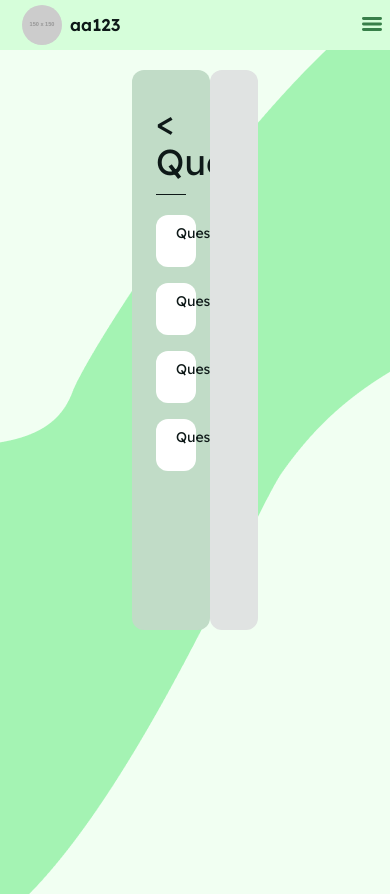
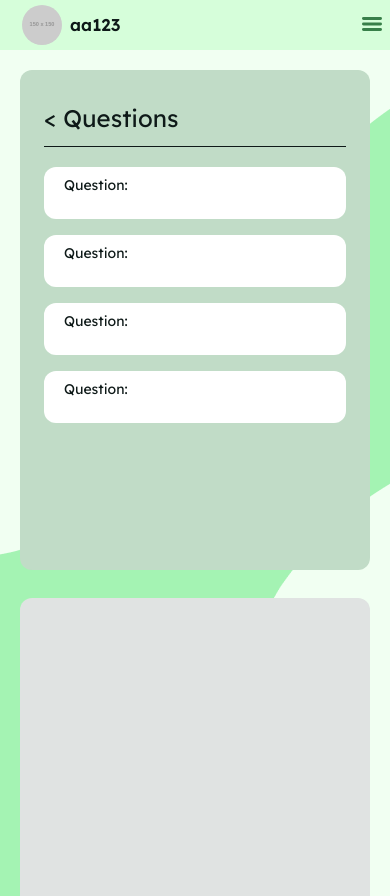
Before and after one commit to mquintanau/mascotopia_fe, a React (Vite) app in the folder view/: page /questionView/1/1 in a window 390 px wide. Shown: the top 896 px of the page. Built offline with nearby package versions, Linux system fonts and the light colour scheme.

Commit message:
Agrega funcionalidad responsive a la segunda vista del foro

```diff
--- a/view/src/pages/QuestionView.jsx
+++ b/view/src/pages/QuestionView.jsx
@@ -1,31 +1,30 @@
-import { Link } from 'react-router-dom';
-import QuestionList from '../components/QuestionList/QuestionList';
-import { useState } from 'react';
-import Button from '../components/Button/Button'
+import { Link } from "react-router-dom";
+import QuestionList from "../components/QuestionList/QuestionList";
+import { useState } from "react";
+import Button from "../components/Button/Button";
 import Blob from "../assets/Blob.png";
-
 
 const QuestionView = () => {
   // Se almacena la pregunta seleccionada en la constante selectedQuestion
-  const [selectedQuestion , setSelectedQuestion] = useState(null);
+  const [selectedQuestion, setSelectedQuestion] = useState(null);
 
   // Preguntas de prueba
   const questionTest = [
     {
-    name : "Pablo",
-    description : "Hola, como estas?"
+      name: "Pablo",
+      description: "Hola, como estas?",
     },
     {
-    name : "Juan",
-    description : "Bien, gracias y tu?"
+      name: "Juan",
+      description: "Bien, gracias y tu?",
     },
     {
-    name : "Pablo",
-    description : "Bien, gracias"
+      name: "Pablo",
+      description: "Bien, gracias",
     },
     {
-        name : "Pablo",
-        description : "Bien, gracias"
+      name: "Pablo",
+      description: "Bien, gracias",
     },
   ];
 
@@ -36,46 +35,58 @@ const handleQuestionSelect = (question) => {
 
   // Se retorna un div con la lista de preguntas y la pregunta seleccionada
   return (
-    <div className=" flex flex-row items-start h-screen p-5"
+    <div
+      className=" flex min-h-screen flex-col items-start p-5 lg:flex-row"
       style={{
         backgroundImage: `url(${Blob})`,
-      backgroundPosition: '50%',
-      backgroundRepeat: 'no-repeat',
-    }}>
-
+        backgroundPosition: "50%",
+        backgroundRepeat: "no-repeat",
+      }}
+    >
       {/* Se muestra un div con la lista de preguntas y establece que pasa cuando se da click en Questions */}
-      <div className="bg-green3 p-6 rounded-xl h-[35rem] ml-28 w-[40rem] overflow-auto">
+      <div className="mb-7 h-screen max-h-[500px] w-full overflow-auto rounded-xl bg-green3 p-6 lg:ml-28 lg:max-h-full lg:w-1/2">
         <Link to="/forum">
-        <h1 className="text-4xl mt-2 mb-3 hover:text-teal">{'<'} Questions</h1>
+          <h1 className="mb-3 mt-2 text-2xl hover:text-teal lg:text-4xl">
+            {"<"} Questions
+          </h1>
         </Link>
-      <hr className="border-black mb-5"></hr>
-      <QuestionList questions={questionTest} onQuestionSelect={handleQuestionSelect} />
+        <hr className="mb-5 border-black"></hr>
+        <QuestionList
+          questions={questionTest}
+          onQuestionSelect={handleQuestionSelect}
+        />
       </div>
 
       {/* Se muestra un div con la pregunta seleccionada */}
-      <div  className="bg-gray1 p-6 rounded-xl flex-grow h-[35rem] mr-28 overflow-auto"  >
+      <div className="h-screen max-h-[500px] w-full overflow-auto rounded-xl bg-gray1 p-6 lg:mr-28 lg:max-h-full lg:w-1/2">
         {/*Si existe selectedQuestion muestra un div con el formato de la pregunta al lado derecho de la lista de preguntas*/}
         {selectedQuestion && (
-          <div className='flex flex-col h-full '>
-            <div className="bg-white mb-4 rounded-xl px-5 pb-6 pt-2 basis-3/5">
+          <div className="flex h-full flex-col ">
+            <div className="mb-4 basis-3/5 rounded-xl bg-white px-5 pb-6 pt-2">
               <h3>{selectedQuestion.name}</h3>
-              <h3>Question:   ...</h3>
+              <h3 className="text-sm lg:text-xl">Question: ...</h3>
               <p className="font-light">{selectedQuestion.description}</p>
             </div>
-            <div className="bg-green5 rounded-xl basis-2/5 px-5">
+            <div className="basis-2/5 rounded-xl bg-green5 px-5">
               <form>
                 <div>
-                <p className='mt-5'>Add a Comment: </p>
-                <textarea type="text" className='mt-3  h-32 rounded-xl w-full py-2 px-4 bg-main' placeholder='Write Here' />
+                  <p className="mt-5">Add a Comment: </p>
+                  <textarea
+                    type="text"
+                    className="mt-3  h-32 w-full rounded-xl bg-main px-4 py-2"
+                    placeholder="Write Here"
+                  />
                 </div>
-              <Button type="submit" className="mx-auto mb-5 whitespace-nowrap  px-6 py-2 bg-secondary rounded-3xl font-normal">
+                <Button
+                  type="submit"
+                  className="mx-auto mb-5 whitespace-nowrap  rounded-3xl bg-secondary px-6 py-2 font-normal"
+                >
                   Send
                 </Button>
               </form>
             </div>
           </div>
         )}
-
       </div>
     </div>
   );
```
Lines whose indentation alone changed are shown as unchanged.
